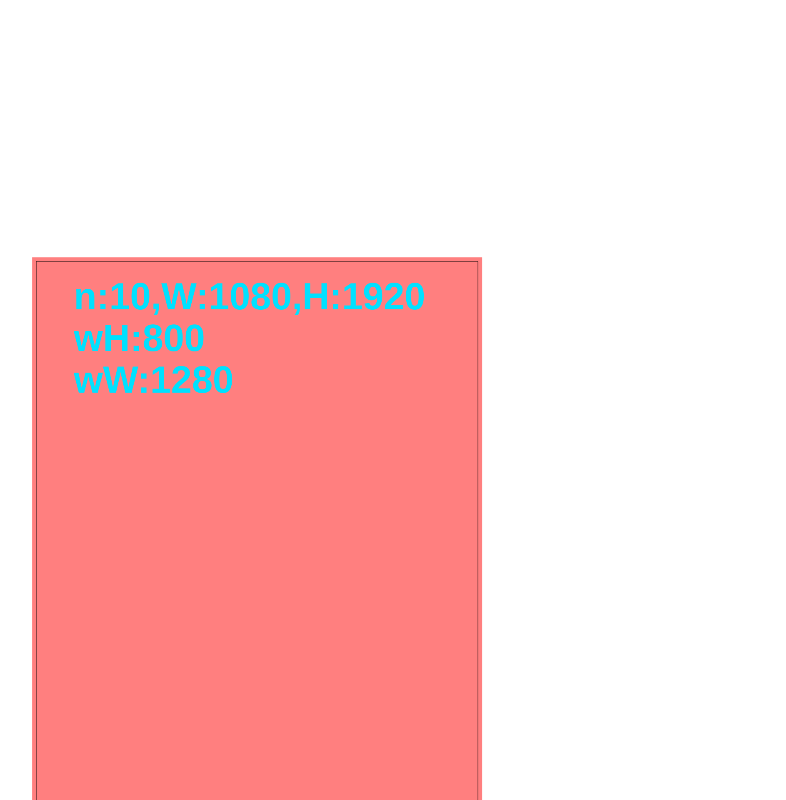
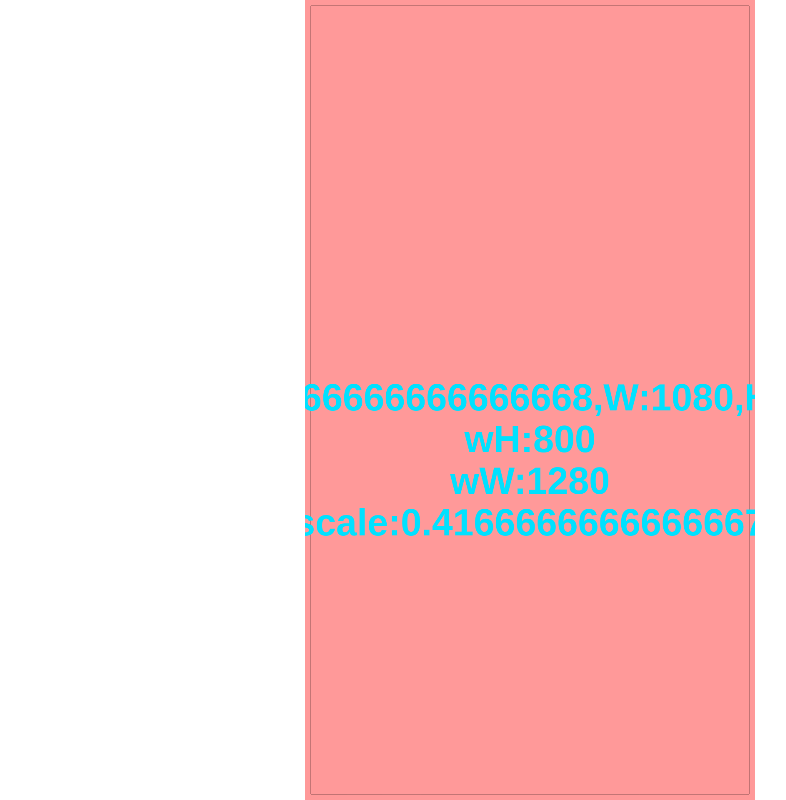
Before and after one commit to kiebekierror/thinking-c2v, a website: page client/index.html in a window 1280 px wide. Shown: the whole page, without its empty margins (110-896 px from the left). Drawn offline with Linux system fonts and the light colour scheme.

Commit message:
🚧 Try making feature of auto resize2.

```diff
--- a/client/css/main.css
+++ b/client/css/main.css
@@ -7,3 +7,14 @@ body {
     height: 100%;
     width: 100%;
 }
+
+body {
+    display: flex;
+    justify-content: center;
+    align-items: center;
+    height: 100vh;
+}
+
+/* canvas {
+    aspect-ratio: 9/16;
+} */
--- a/client/js/main.js
+++ b/client/js/main.js
@@ -5,6 +5,8 @@ export class Main {
      * 控制 canvas 的基礎的 size, scale.
      */
     constructor() {
+        console.clear();
+
         this.defaultCanvasHeight = 1920;
         this.defaultCanvasWidth = 1080;
         this.html = document.querySelector("html");
@@ -12,14 +14,20 @@ export class Main {
         this.canvas = this.#createCanvas();
         this.ctx = this.canvas.getContext("2d");
         this.body.prepend(this.canvas);
+
         this.runOnresize();
         window.onresize = () => this.runOnresize();
     }
 
     #createCanvas() {
         const c = document.createElement("canvas");
-        const { defaultCanvasWidth: w, defaultCanvasHeight: h } = this;
-        const hw = { h: h, w: w, min: Math.min(h, w), max: Math.max(h, w) };
+        const { defaultCanvasWidth: dcw, defaultCanvasHeight: dch } = this;
+        const hw = {
+            h: dch,
+            w: dcw,
+            min: Math.min(dch, dcw),
+            max: Math.max(dch, dcw),
+        };
         const minDmax = hw.min / hw.max;
         const maxDmin = hw.max / hw.min;
 
@@ -30,10 +38,6 @@ export class Main {
     }
 
     runOnresize() {
-        const { canvas } = this;
-        canvas.height = window.innerHeight;
-        canvas.width = window.innerWidth;
-
         this.#htmlBody();
         this.#resize();
         this.#drawRect();
@@ -48,38 +52,53 @@ export class Main {
         body.style.width = `${window.innerWidth}px`;
     }
 
-    #calcWidth(a, b, c) {
-        return (a - b * c) * 0.5;
-    }
-
-    #calcHeight(a, b, c) {
-        return (a - b + b * c) * 0.5;
-    }
-
     #resize() {
+        const { innerHeight: wHeight, innerWidth: wWidth } = window;
         const { canvas } = this;
         canvas.height = this.defaultCanvasHeight;
         canvas.width = this.defaultCanvasWidth;
-        const { innerHeight: wHeight, innerWidth: wWidth } = window;
         // this.#setPosition(canvas);
-        let translateStr = "translate(-150%, -150%)";
-        let scale = 1;
-        if (wHeight < wWidth) {
-            const translate = [];
-            canvas.style.background = "rgba(255,0,0,.5)";
-            scale = wHeight / canvas.height;
-            canvas.style.scale = scale;
-            translate.push(this.#calcWidth(wWidth, canvas.width, scale));
-            translate.push(this.#calcHeight(canvas.height, wHeight, scale));
 
-            translateStr = `translate(-${translate[0]}px, -${translate[1]}px)`;
-            canvas.style.transform = `${translateStr}`;
-        } else {
-            canvas.style.background = "#0f0";
-            scale = wWidth / canvas.width;
-            canvas.style.scale = scale;
-            canvas.style.transform = `translate(-${wWidth * (1 + scale)}px, 0px)`;
+        const wSize = {
+            h: wHeight,
+            w: wWidth,
+            min: Math.min(wHeight, wWidth),
+            max: Math.max(wHeight, wWidth),
+        };
+        const cSize = {
+            h: canvas.height,
+            w: canvas.width,
+            min: Math.min(canvas.height, canvas.width),
+            max: Math.max(canvas.height, canvas.width),
+        };
+
+        const scaleByWidth = () => {
+            this.scale = wSize.w / cSize.w;
+        };
+        const scaleByHeight = () => {
+            this.scale = wSize.h / cSize.h;
+        };
+
+        const windowHeightLessThenCanvasHeight = wSize.h < cSize.h;
+        const windowWidthLessThenCanvasWidth = wSize.w < cSize.w;
+
+        // Todo: scal condition logic
+        if (wSize.h < cSize.h) {
+            canvas.style.backgroundColor = "rgba(255,0,0,.4)";
+            scaleByHeight();
         }
+
+        if (wSize.w < cSize.w) {
+            scaleByWidth();
+            canvas.style.backgroundColor = "rgba(0,255,0,.4)";
+            if (wSize.h < wSize.w) {
+                canvas.style.backgroundColor = "rgba(0,0,255,.4)";
+                scaleByHeight();
+            }
+        }
+
+        // this.scale = (wSize.h * cSize.h) / cSize.w;
+        canvas.style.scale = this.scale;
     }
 
     #setPosition() {
@@ -91,9 +110,13 @@ export class Main {
     }
 
     #drawRect() {
-        const num = 10;
+        const num = 10 * (1 + this.scale);
         const { ctx } = this;
         const { height, width } = ctx.canvas;
+        const center = {
+            x: width * 0.5,
+            y: height * 0.5,
+        };
         ctx.translate = 0;
         ctx.beginPath();
         ctx.fillStyle = "black";
@@ -101,11 +124,13 @@ export class Main {
         ctx.stroke();
 
         ctx.fillStyle = "rgba(0, 225, 255, 1)";
+        ctx.textAlign = "center";
         ctx.textBaseline = "middle";
         ctx.font = "bold 90px Arial";
-        ctx.fillText(`n:${num},W:${width},H:${height}`, 100, 100);
-        ctx.fillText(`wH:${window.innerHeight}`, 100, 200);
-        ctx.fillText(`wW:${window.innerWidth}`, 100, 300);
+        ctx.fillText(`n:${num},W:${width},H:${height}`, center.x, center.y);
+        ctx.fillText(`wH:${window.innerHeight}`, center.x, center.y + 100);
+        ctx.fillText(`wW:${window.innerWidth}`, center.x, center.y + 200);
+        ctx.fillText(`scale:${this.scale}`, center.x, center.y + 300);
     }
 }
 
```
Also changed, not shown: 1 other file.
